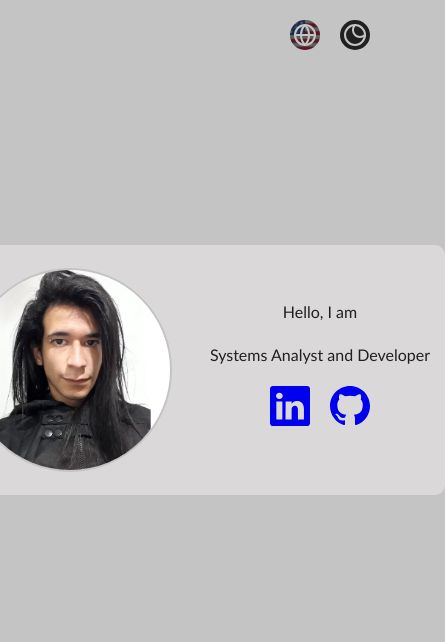
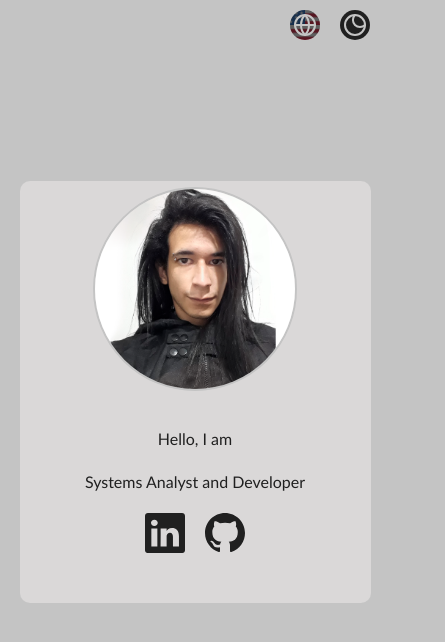
Before and after one commit to matheu5leone/portfolio, a Next.js app: page / in a window 390 px wide. Shown: the top 642 px of the page, 445 px wide, since content can reach past the window. Built offline with nearby package versions, Linux system fonts and the light colour scheme.

Commit message:
responsive update

```diff
--- a/src/components/about/About.tsx
+++ b/src/components/about/About.tsx
@@ -10,7 +10,6 @@ const About: React.FC<AboutProps> = ({ languageToken }) => {
   const WORLD = process.env.NEXT_PUBLIC_WORLD;
 
   return (
-    <main className={style.container}>
       <div className={style.modules}>
         <div className={style.avatarModule}>
           <div className={style.avatarBox}>
@@ -50,7 +49,6 @@ const About: React.FC<AboutProps> = ({ languageToken }) => {
           </div>
         </div>
       </div>
-    </main>
   );
 };
 
--- a/src/components/about/about.module.css
+++ b/src/components/about/about.module.css
@@ -1,10 +1,3 @@
-.container {
-    display: flex;
-    justify-content: center;
-    align-items: center;
-    width: 100%;
-
-}
 .modules{
     height: 250px;
     width: 560px;
@@ -14,11 +7,18 @@
     background-color: var(--cards);
     border-radius: 10px;
     transition: all 0.3s ease;
+}
+@media (max-width: 768px) {
+    .modules {
+        display: flex;
+        justify-content: space-evenly;
+        align-items: center;
+        width: 90%;
+        flex-direction: column;
+        min-height: calc(50vh);
+    }
+}
 
-}
-.modules:hover{
-    box-shadow: 0px 20px 40px rgba(71, 71, 71, 0.212);
-}
 .avatarModule{
     width: 250px;
     display: flex;
@@ -45,9 +45,13 @@
     justify-content: center;
     align-items: center;
     border: 2px var(--background) solid;
+    transition: all 0.3s ease;
 }
 .avatar {
     object-fit: cover; /* Faz a imagem cobrir a área da div, cortando se necessário */
+}
+.avatarBox:hover{
+    filter: drop-shadow(0 0 20px rgba(125, 251, 255, 0.237));
 }
 .greetings{
     font-size: 16px;
@@ -58,8 +62,11 @@
 .role{
     font-size: 16px;
 }
+.iconsSocial a {
+    color: inherit; /* Mantém a cor herdada do link não visitado */
+    text-decoration: none; /* Remove a decoração de texto */
+}
 .iconsSocial a:visited {
-    color: inherit; /* Mantém a cor herdada do link não visitado */
     text-decoration: none; /* Remove a decoração de texto */
 }
 .iconsSocial svg{
--- a/src/components/navbar/navbar.module.css
+++ b/src/components/navbar/navbar.module.css
@@ -1,10 +1,10 @@
 .navbar{
-    padding: 20px;
+    padding-right: 20px;
     display: flex;
-    width: 100hw;
     justify-content: flex-end;
+    align-items: center;
     gap: 20px;
-
+    height: 6vh;
 }
 
 .btnTheme {
--- a/src/styles/Home.module.css
+++ b/src/styles/Home.module.css
@@ -1,6 +1,7 @@
 .sectionAbout{
-  height: 600px;
   display: flex;
   justify-content: center;
   align-items: center;
+  min-height: calc(100vh - 10vh);
+  transform: translateY(-5%);
 }
```
